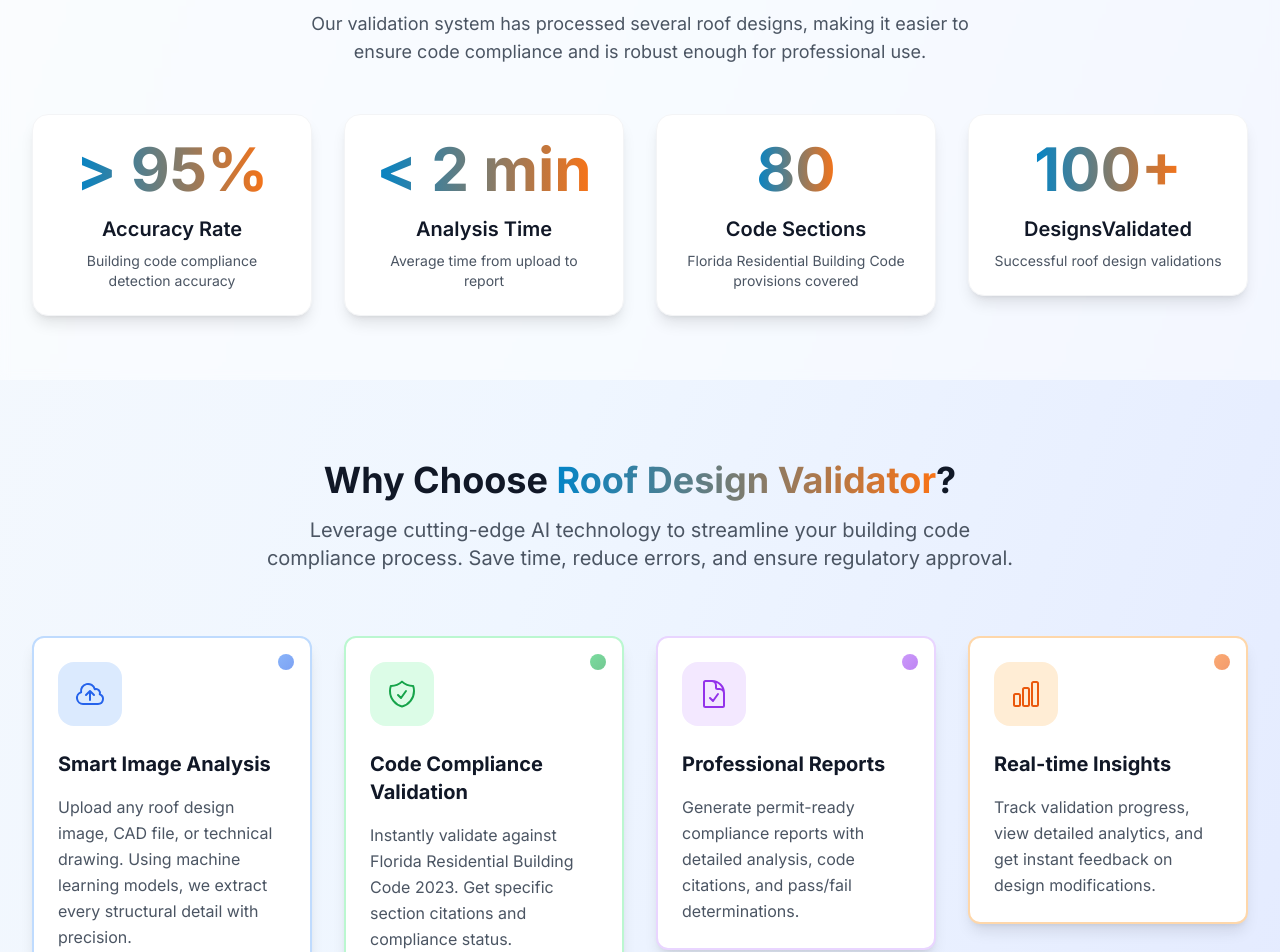
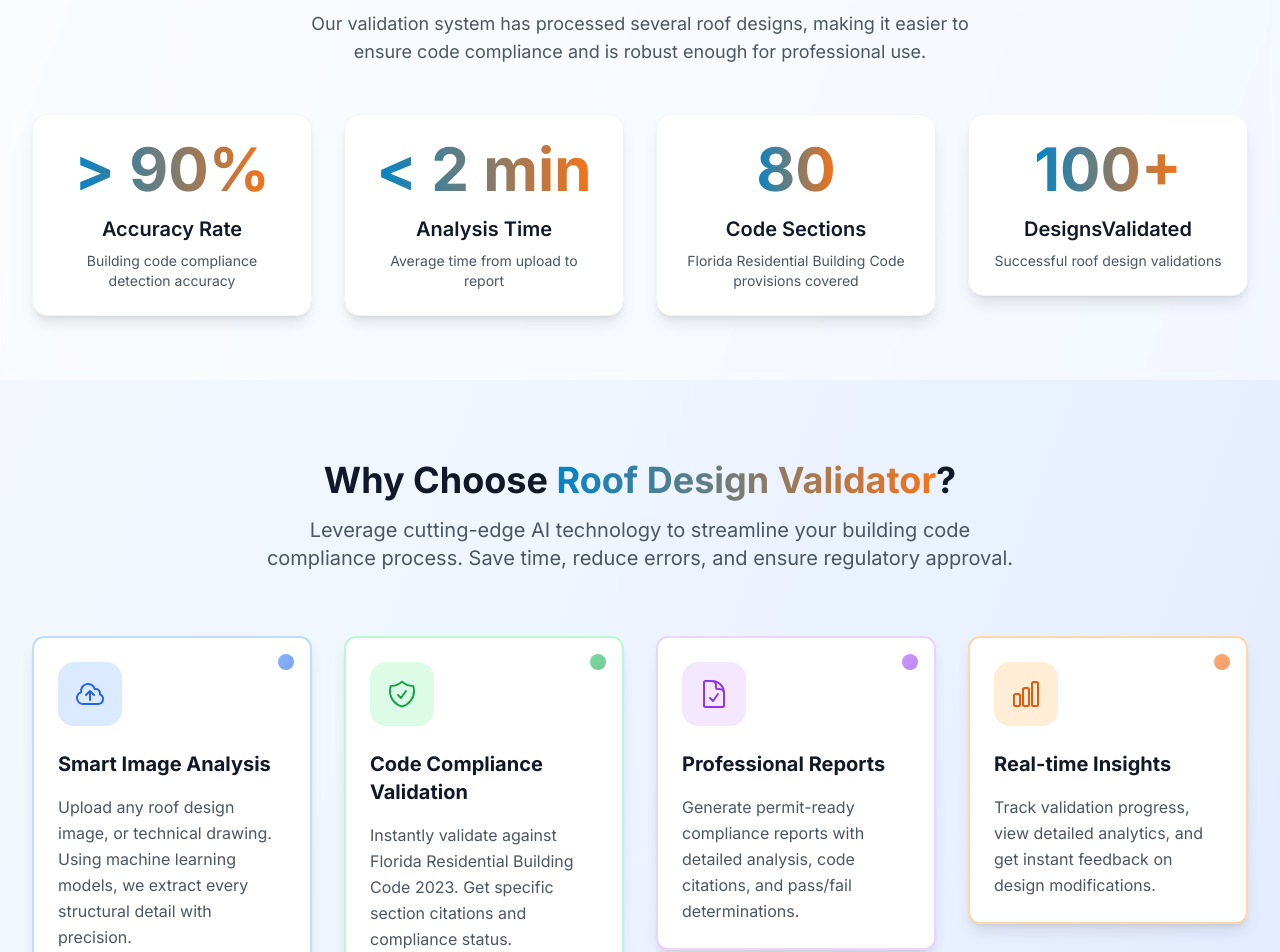
Before and after one commit to saranjv426/multi-agent, a Next.js app in the folder frontend/: page / in a window 1280 px wide. Shown: the part 1500-2452 px from the top of the page. Built offline with nearby package versions, Linux system fonts and the light colour scheme.

Commit message:
added minor fixes to the code

```diff
--- a/frontend/app/page.tsx
+++ b/frontend/app/page.tsx
@@ -98,7 +98,7 @@ export default function HomePage() {
     {
       icon: CloudArrowUpIcon,
       title: "Smart Image Analysis",
-      description: "Upload any roof design image, CAD file, or technical drawing. Using machine learning models, we extract every structural detail with precision.",
+      description: "Upload any roof design image, or technical drawing. Using machine learning models, we extract every structural detail with precision.",
       color: "blue"
     },
     {
--- a/frontend/components/StatsSection.tsx
+++ b/frontend/components/StatsSection.tsx
@@ -13,7 +13,7 @@ interface Stat {
 const stats: Stat[] = [
   {
     label: "Accuracy Rate",
-    value: "> 95",
+    value: "> 90",
     suffix: "%",
     description: "Building code compliance detection accuracy"
   },
```
